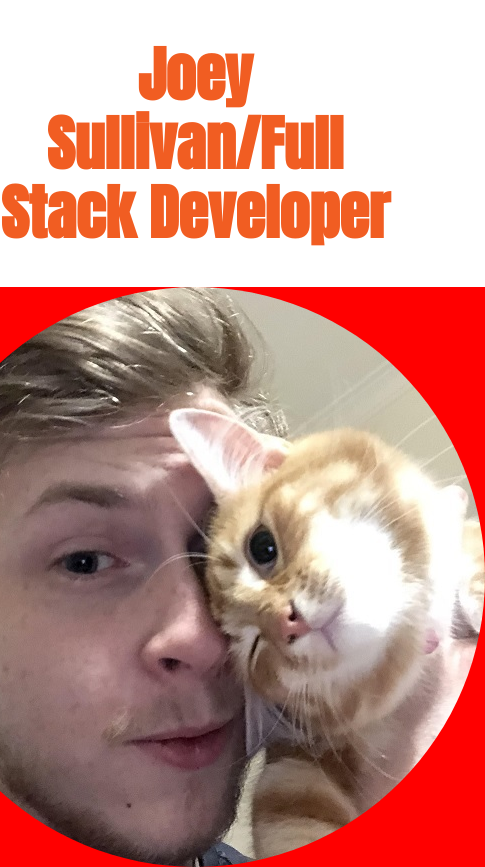
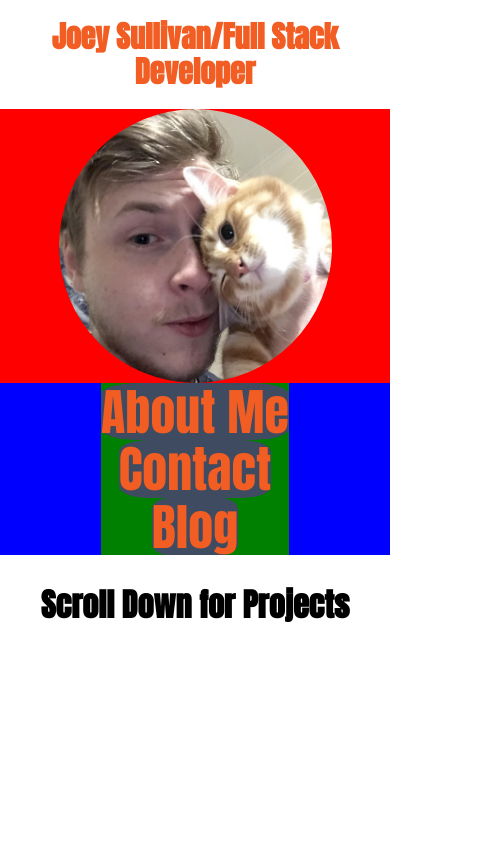
Before and after one commit to OldsterJoey/portfoliosite, a plain HTML site: page index.html in a window 390 px wide. Shown: the top 867 px of the page, 485 px wide, since content can reach past the window. After the commit the page ends 844 px from the top, so only its background shows below. Drawn offline with Linux system fonts and the light colour scheme.

Commit message:
Homepage containers and breakpoints fully functional. Just needs a little refining.

```diff
--- a/style.css
+++ b/style.css
@@ -92,7 +92,7 @@
 .container {
   display: flex;
   flex-direction: row;
-  justify-content: center;
+  justify-content: space-around;
   align-items: center;
   flex-wrap: wrap;
   background-color: blue;
@@ -100,10 +100,15 @@
 
 .homeimg {
   background-color: red;
+  display: flex;
+  justify-content: center;
+  align-items: center;
 }
 
 .roundhead {
   border-radius: 50%;
+  max-width: 90%;
+  height: auto;
 }
 
 .homelinks {
@@ -131,7 +136,7 @@
 }
 
 header {
-  font-size: 30px;
+  font-size: 25px;
 }
 
 .projects {
@@ -149,10 +154,22 @@
   text-align: center;
 }
 
-/*Below is my media query designed specifically for my home page's CSS grid container. Also took a lot of tweaking, and was my first real delve into formatting my own media queries. Very proud at it's accuracy to my wireframe.*/
+/*Below is my media query designed specifically for my home page's container. Also took a lot of tweaking, and was my first real delve into formatting my own media queries. Very proud at it's accuracy to my wireframe.*/
 
 @media screen and (max-width: 800px) {
-
+  .container {
+    padding: 0;
+    flex-direction: column;
+  }
+  header {
+    font-size: 15px;
+  }
+  .roundhead {
+    max-width: 70%;
+  }
+  .projects {
+    margin-top: 10px;
+  }
 }
 
 /* Below are my basic containers to format my article styled pages, along with their children */
```
